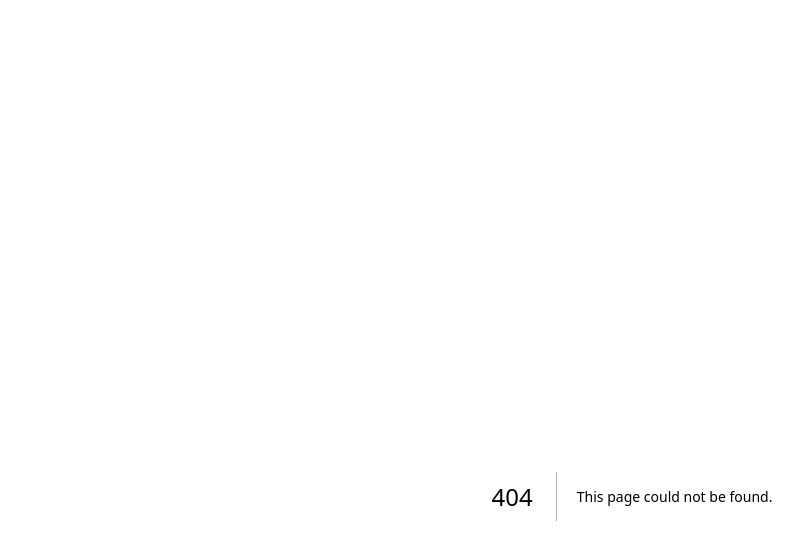
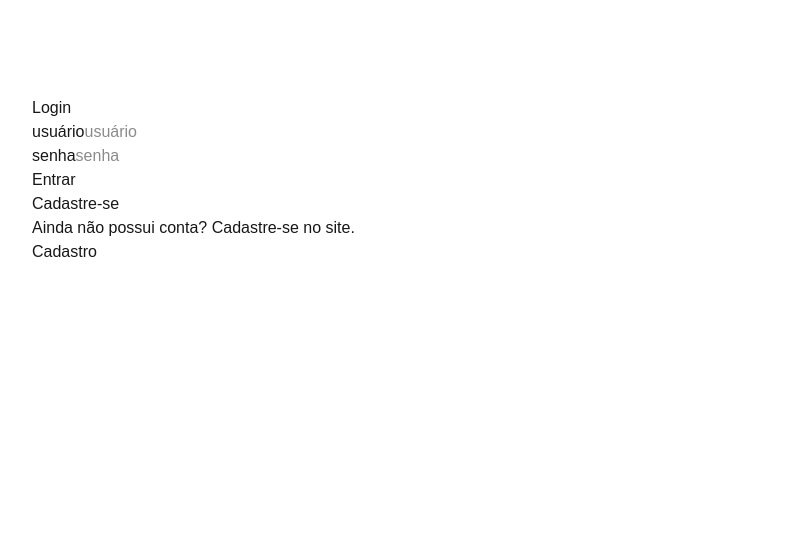
Before and after one commit to Davoo96/desafio-franQ, a Next.js app: page /login in a window 1280 px wide. Before the commit this address had no page. Shown: the top 560 px of the page, without its empty margins (8-811 px from the left). Built offline with nearby package versions, Linux system fonts and the light colour scheme.

Commit message:
feat(login): adicionando login, protecao de rotas e ajustes em textos em ingles

```diff
--- /dev/null
+++ b/src/app/login/page.tsx
@@ -0,0 +1,16 @@
+import LoginForm from "@/components/login/login-form";
+import { Metadata } from "next";
+
+export const metadata: Metadata = {
+  title: "Login | Finanças",
+  description: "Logue na sua conta",
+};
+
+export default function LoginPage() {
+  return (
+    <section className="animeLeft">
+      <h1 className="title">Login</h1>
+      <LoginForm />
+    </section>
+  );
+}
--- a/src/app/page.tsx
+++ b/src/app/page.tsx
@@ -1,9 +1,13 @@
-import Finances from "@/components/finances/finances";
+"use client";
 
-export default async function Home() {
+import { logout } from "@/utils/session";
+import Link from "next/link";
+
+export default function Home() {
   return (
     <div>
-      <Finances />
+      <Link href="/financas">Ver todas as finanças</Link>
+      <button onClick={logout}>logout</button>
     </div>
   );
 }
--- a/src/components/finances/currencies.tsx
+++ b/src/components/finances/currencies.tsx
@@ -31,13 +31,13 @@ export default function Currencies() {
                   {latestDetails.name} ({currencyCode})
                 </h2>
                 <p className="text-gray-600">
-                  Buy: {latestDetails.buy ?? "N/A"}
+                  Compra: {latestDetails.buy ?? "N/A"}
                 </p>
                 <p className="text-gray-600">
-                  Sell: {latestDetails.sell ?? "N/A"}
+                  Venda: {latestDetails.sell ?? "N/A"}
                 </p>
                 <p className={variationColor}>
-                  Variation: {latestDetails.variation}%
+                  Variação: {latestDetails.variation}%
                 </p>
               </Link>
             </li>
--- a/src/components/finances/taxes.tsx
+++ b/src/components/finances/taxes.tsx
@@ -31,13 +31,13 @@ export default function Stocks() {
                   {latestDetails.name} ({stockCode})
                 </h2>
                 <p className="text-gray-600">
-                  Buy: {latestDetails.location ?? "N/A"}
+                  Localização: {latestDetails.location ?? "N/A"}
                 </p>
                 <p className="text-gray-600">
-                  Sell: {latestDetails.points ?? "N/A"}
+                  Pontos: {latestDetails.points ?? "N/A"}
                 </p>
                 <p className={variationColor}>
-                  Variation: {latestDetails.variation}%
+                  Variação: {latestDetails.variation}%
                 </p>
               </Link>
             </li>
--- /dev/null
+++ b/src/components/forms/button.tsx
@@ -0,0 +1,8 @@
+export default function Button({
+  children,
+  ...props
+}: {
+  children: React.ReactNode;
+} & React.ButtonHTMLAttributes<HTMLButtonElement>) {
+  return <button {...props}>{children}</button>;
+}
--- /dev/null
+++ b/src/components/forms/input.tsx
@@ -0,0 +1,14 @@
+type InputProps = React.ComponentProps<"input"> & {
+  label: string;
+  error?: string;
+};
+
+export default function Input({ label, error, ...props }: InputProps) {
+  return (
+    <div>
+      <label htmlFor={props.name}>{label}</label>
+      <input type={props.type} id={props.name} {...props} />
+      {error && <p>{error}</p>}
+    </div>
+  );
+}
--- /dev/null
+++ b/src/components/helper/error-message.tsx
@@ -0,0 +1,4 @@
+export default function ErrorMessage({ error }: { error: string }) {
+  if (error === "") return null;
+  return <p className="text-red-500 my-4">{error}</p>;
+}
--- /dev/null
+++ b/src/components/login/login-form.tsx
@@ -0,0 +1,82 @@
+"use client";
+
+import Button from "@/components/forms/button";
+import Input from "@/components/forms/input";
+import ErrorMessage from "@/components/helper/error-message";
+import { FormEvent, useState } from "react";
+import { useFormStatus } from "react-dom";
+
+function FormButton({ isRegistering }: { isRegistering: boolean }) {
+  const { pending } = useFormStatus();
+  return (
+    <>
+      {pending ? (
+        <Button disabled={pending}>Enviando...</Button>
+      ) : (
+        <Button>{isRegistering ? "Cadastrar" : "Entrar"}</Button>
+      )}
+    </>
+  );
+}
+
+export default function LoginForm() {
+  const [isRegistering, setIsRegistering] = useState(false);
+  const [username, setUsername] = useState("");
+  const [password, setPassword] = useState("");
+  const [error, setError] = useState("");
+
+  const handleSubmit = async (e: FormEvent<HTMLFormElement>) => {
+    e.preventDefault();
+
+    const users = JSON.parse(localStorage.getItem("users") || "[]");
+    const user = users.find(
+      (user: { username: string; password: string }) =>
+        user.username === username && user.password === password
+    );
+
+    if (user) {
+      document.cookie = `session=${JSON.stringify({
+        username,
+        loggedInAt: new Date().getTime(),
+      })}; path=/; max-age=${30 * 60}`;
+      window.location.href = "/";
+    } else {
+      setError("Usuário ou senha inválidos");
+    }
+  };
+
+  return (
+    <>
+      <form onSubmit={handleSubmit}>
+        <Input
+          label="usuário"
+          type="text"
+          name="username"
+          placeholder="usuário"
+          value={username}
+          onChange={(e) => setUsername(e.target.value)}
+        />
+        <Input
+          label="senha"
+          type="password"
+          name="password"
+          placeholder="senha"
+          value={password}
+          onChange={(e) => setPassword(e.target.value)}
+        />
+        <ErrorMessage error={error} />
+        <FormButton isRegistering={isRegistering} />
+      </form>
+      <div>
+        <h2>Cadastre-se</h2>
+        <p>Ainda não possui conta? Cadastre-se no site.</p>
+        <Button
+          className="button"
+          onClick={() => setIsRegistering(!isRegistering)}
+        >
+          {isRegistering ? "Voltar para Login" : "Cadastro"}
+        </Button>
+      </div>
+    </>
+  );
+}
--- /dev/null
+++ b/src/middleware.ts
@@ -0,0 +1,16 @@
+import { NextResponse } from "next/server";
+import type { NextRequest } from "next/server";
+
+export function middleware(request: NextRequest) {
+  const session = request.cookies.get("session")?.value;
+
+  if (!session) {
+    return NextResponse.redirect(new URL("/login", request.url));
+  }
+
+  return NextResponse.next();
+}
+
+export const config = {
+  matcher: ["/", "/financas"],
+};
--- /dev/null
+++ b/src/utils/session.ts
@@ -0,0 +1,15 @@
+export const checkSession = (): boolean => {
+  const sessionData = localStorage.getItem("session");
+  if (!sessionData) return false;
+
+  const { loggedInAt } = JSON.parse(sessionData);
+  const currentTime = new Date().getTime();
+  const sessionDuration = 30 * 60 * 1000;
+
+  return currentTime - loggedInAt < sessionDuration;
+};
+
+export const logout = () => {
+  document.cookie = "session=; path=/; expires=Thu, 01 Jan 1970 00:00:00 GMT";
+  window.location.href = "/login";
+};
```
